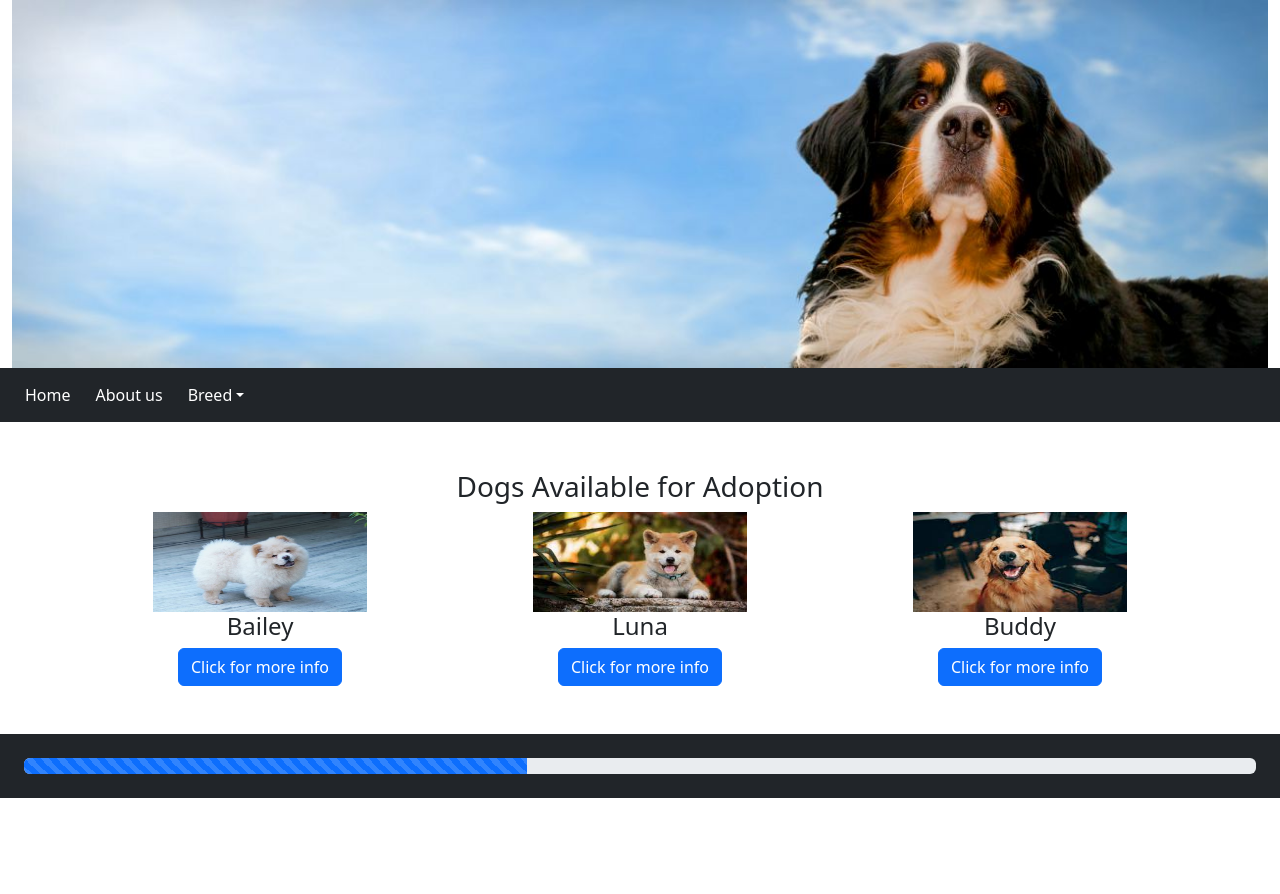
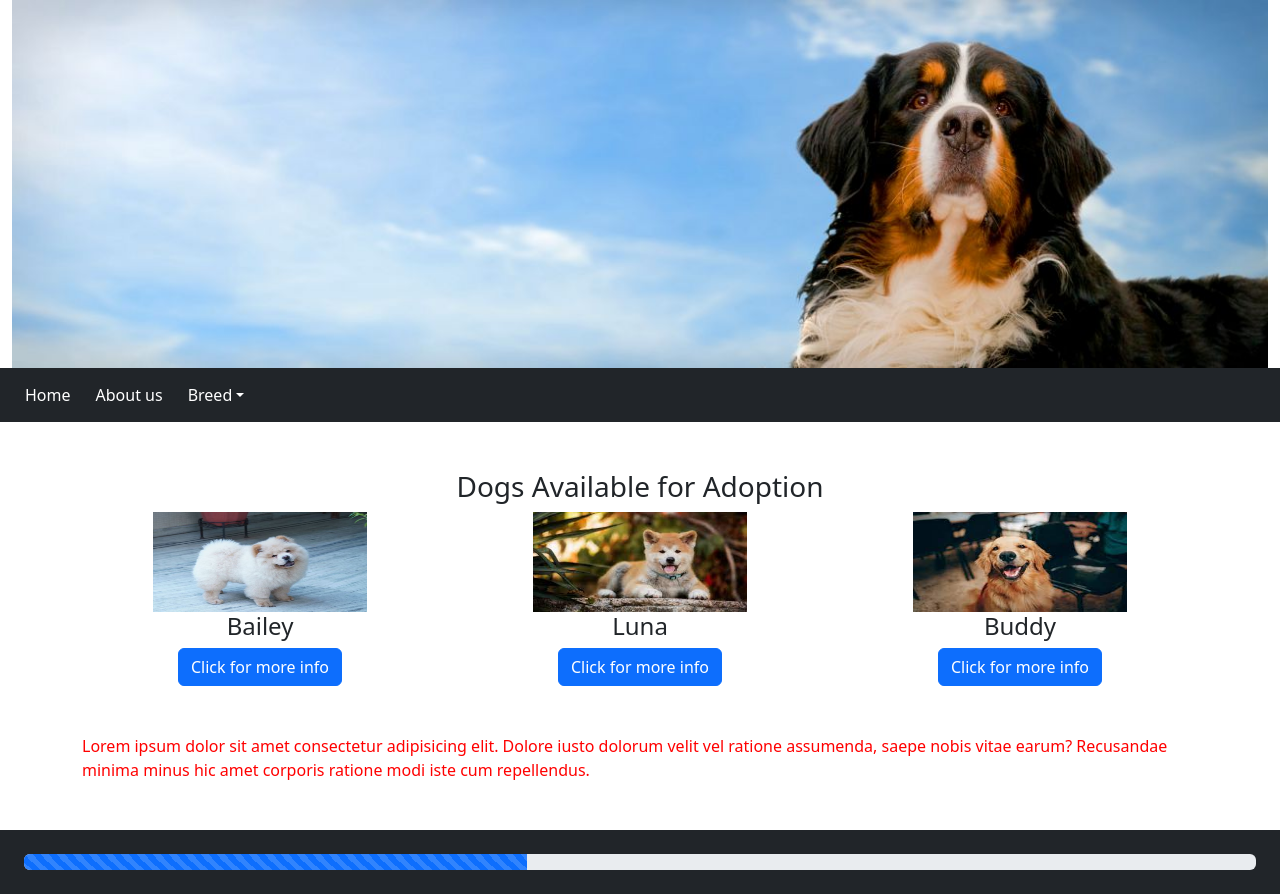
Before and after one commit to prncss130917/testing, a plain HTML site: page index.html in a window 1280 px wide. Before the commit the page ends 800 px from the top, so only its background shows below. Drawn offline with nearby package versions, Linux system fonts and the light colour scheme.

Commit message:
First commit in branch Erwin

```diff
--- a/index.html
+++ b/index.html
@@ -74,7 +74,9 @@
         </button>
     </div>
   </div>
-
+  <p style="color: red;">Lorem ipsum dolor sit amet consectetur adipisicing elit.
+    Dolore iusto dolorum velit vel ratione assumenda, saepe nobis vitae earum?
+    Recusandae minima minus hic amet corporis ratione modi iste cum repellendus.</p>
 
 
 
```
